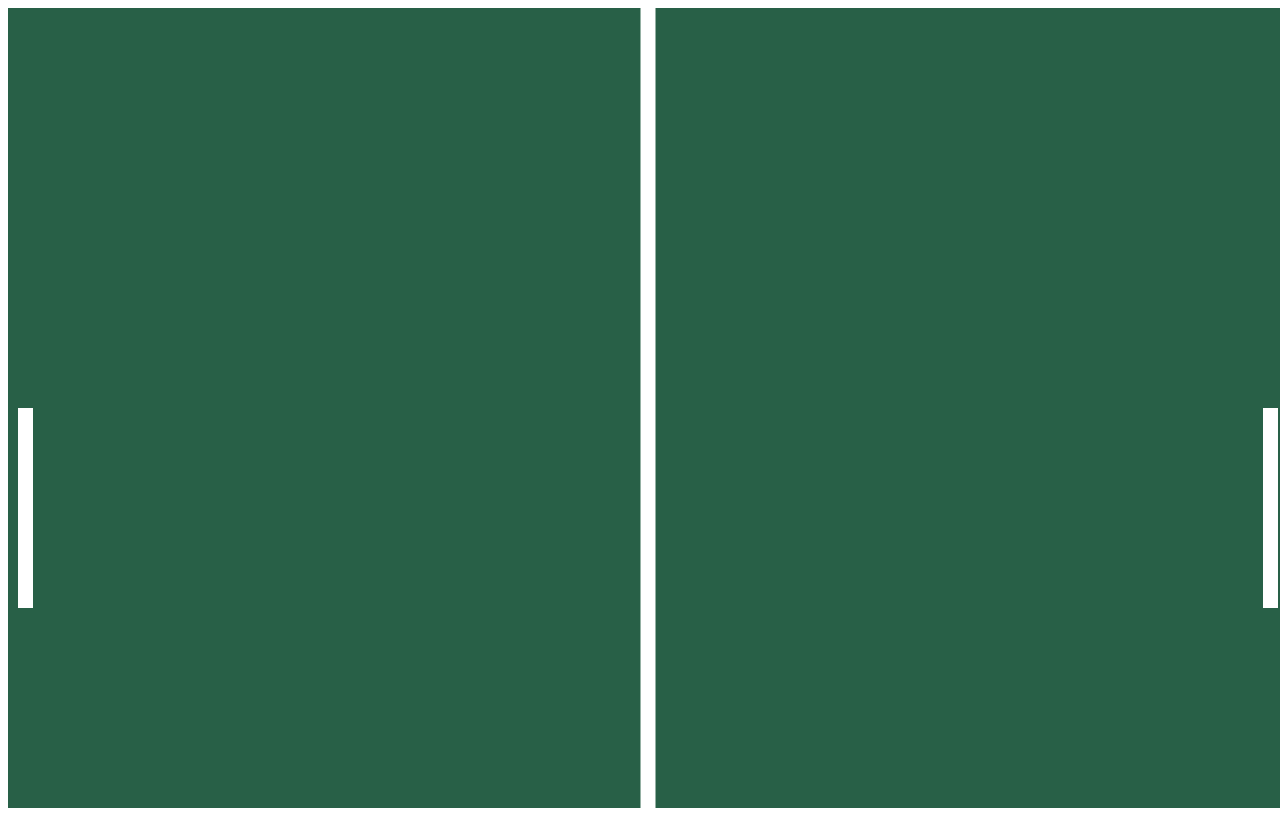
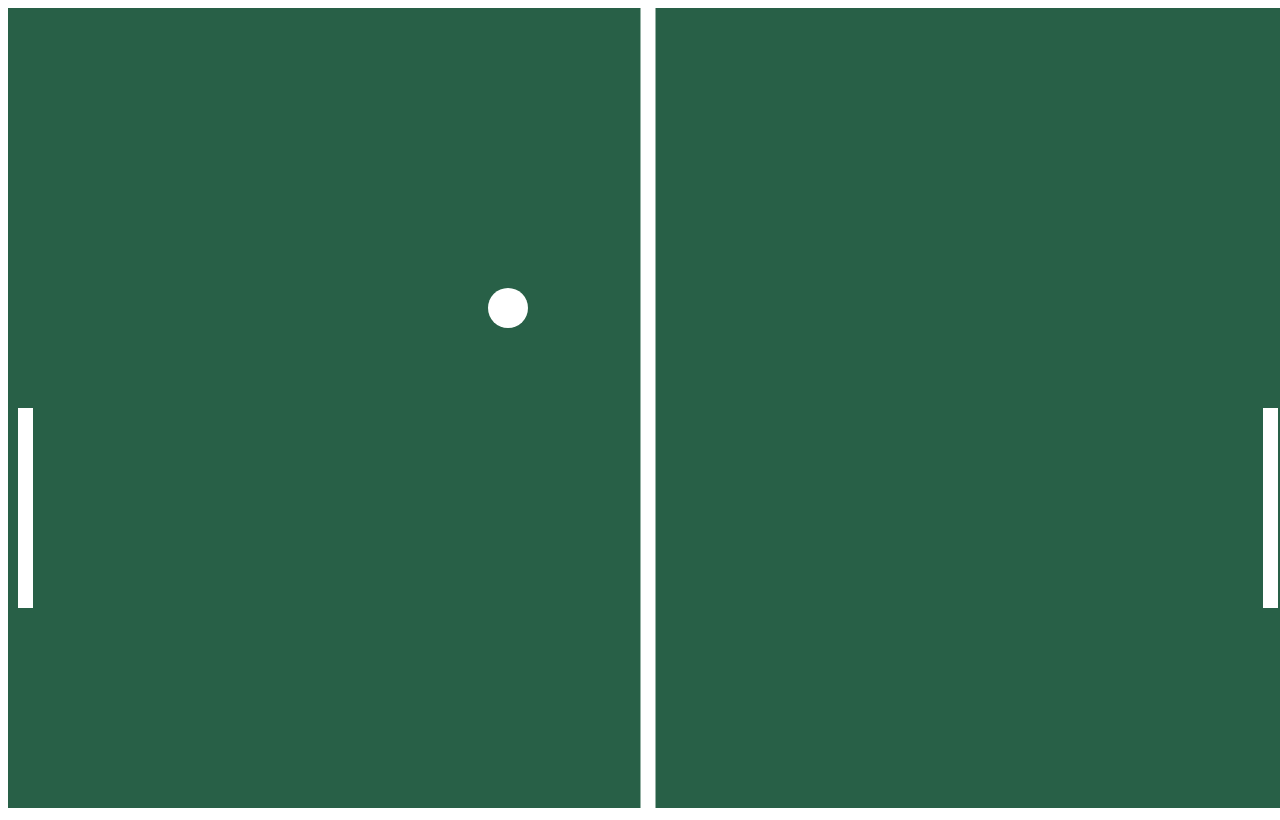
Before and after one commit to Nathan-N7/ping-pong-web, a plain HTML site: page index.html in a window 1280 px wide. Drawn offline with Linux system fonts and the light colour scheme.

Commit message:
add bolinha

```diff
--- a/index.html
+++ b/index.html
@@ -29,6 +29,11 @@
 
             //raquete direita
             canvasCtx.fillRect(window.innerWidth - lineWidth - 10, 400, lineWidth, 200);
+
+            //bolinha
+            canvasCtx.beginPath();
+            canvasCtx.arc(500, 300, 20, 0, 2 * Math.PI, false);
+            canvasCtx.fill();
         }
         setup();
         draw();
```
